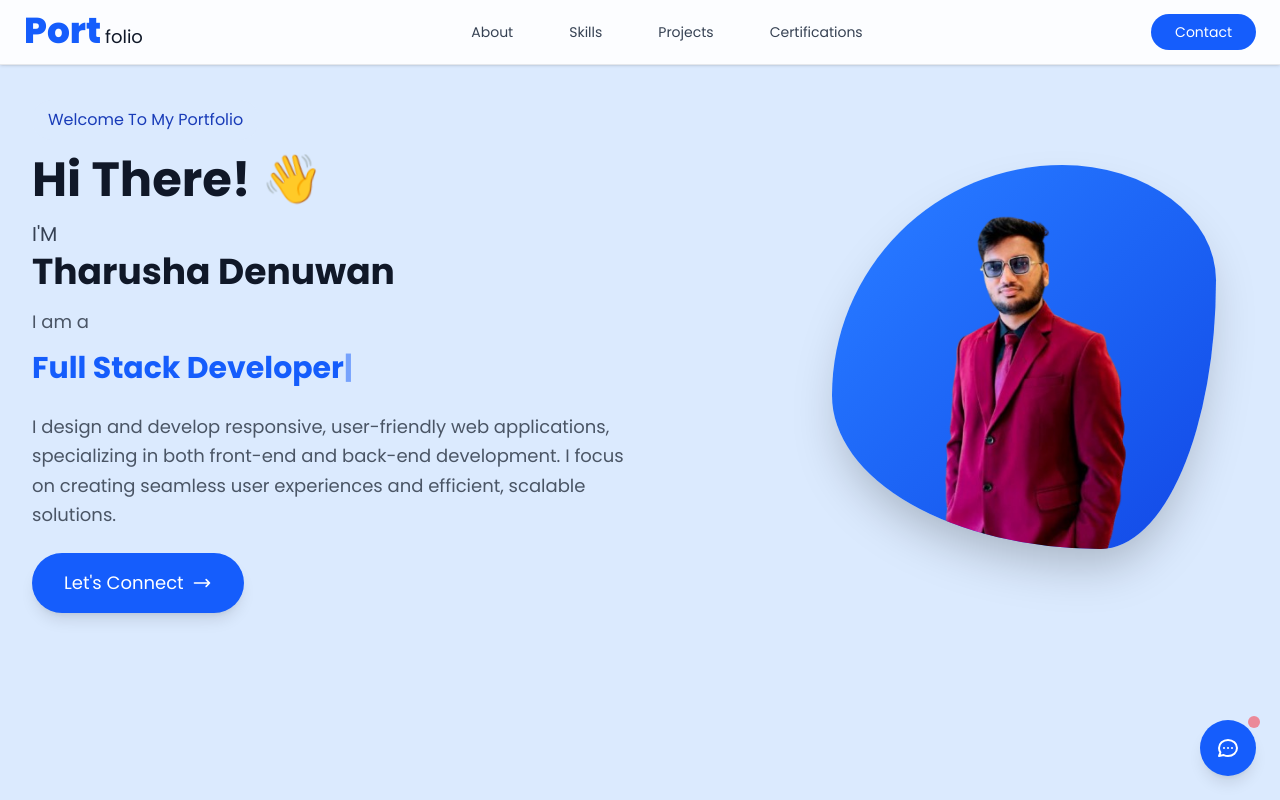
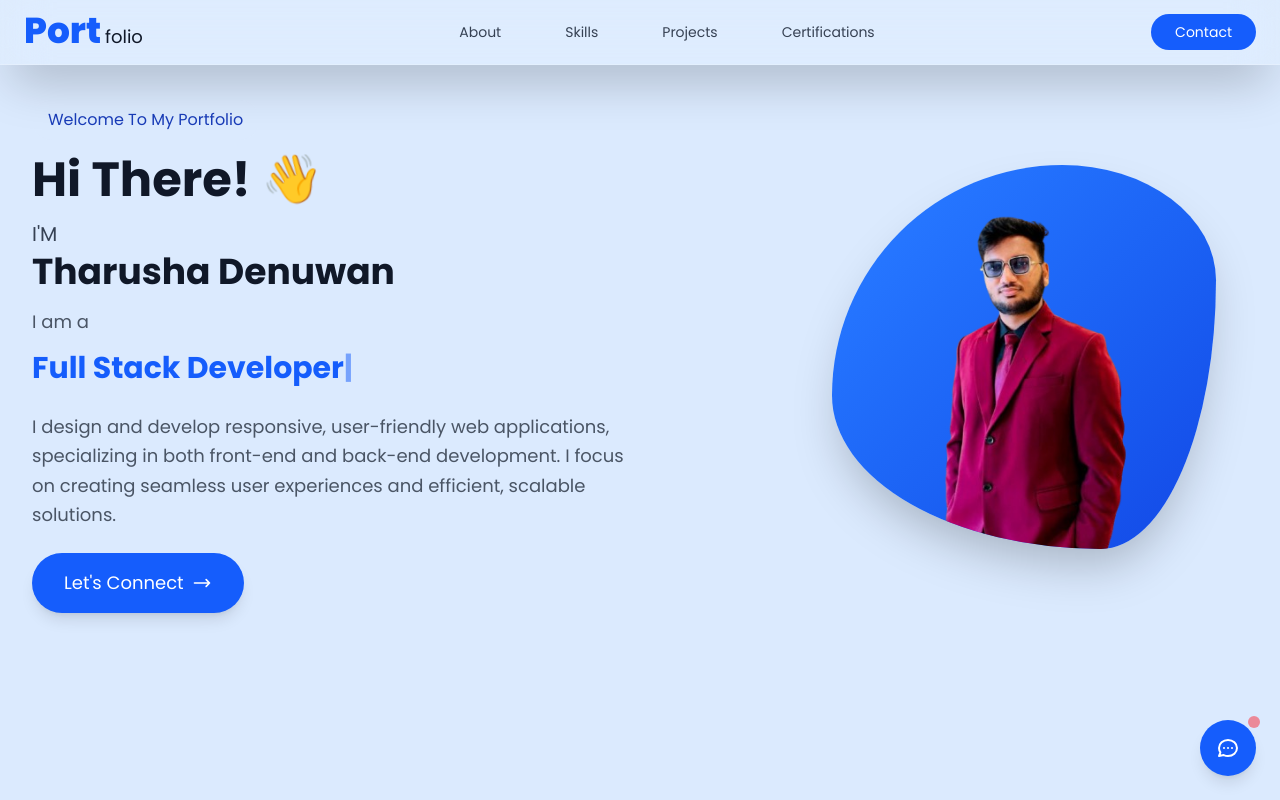
Before and after one commit to TharushaDenuwan/portfolio-new, a Next.js app: page / in a window 1280 px wide. Shown: the top 800 px of the page. Built offline with nearby package versions, Linux system fonts and the light colour scheme.

Commit message:
updated code

```diff
--- a/src/features/navigation/navigation.tsx
+++ b/src/features/navigation/navigation.tsx
@@ -46,7 +46,7 @@ const Navigation = () => {
   ];
 
   return (
-    <nav className="fixed top-0 left-0 right-0 z-50 bg-white/90 backdrop-blur-md border-b border-gray-200 shadow-sm w-full">
+    <nav className="fixed top-0 left-0 right-0 z-50 bg-white/10 backdrop-blur-xl border-b border-white/20 shadow-2xl w-full">
       <div className="w-full max-w-7xl mx-auto px-3 sm:px-4 lg:px-6">
         <div className="flex items-center justify-between h-16 w-full">
           {/* Left side - Portfolio Logo */}
@@ -69,7 +69,7 @@ const Navigation = () => {
                   key={item.name}
                   href={item.href}
                   onClick={(e) => handleSmoothScroll(e, item.targetId)}
-                  className="text-gray-700 hover:text-blue-600 px-3 py-2 rounded-md text-sm font-medium transition-colors duration-300 hover:bg-blue-50"
+                  className="text-gray-700 hover:text-white px-4 py-2 rounded-md text-sm font-medium transition-colors duration-300 hover:bg-blue-700 "
                 >
                   {item.name}
                 </Link>
@@ -136,7 +136,7 @@ const Navigation = () => {
 
       {/* Mobile menu */}
       <div className={`md:hidden ${isMenuOpen ? 'block' : 'hidden'} w-full overflow-hidden`}>
-        <div className="px-3 pt-2 pb-3 space-y-1 bg-white border-t border-gray-200 w-full">
+        <div className="px-3 pt-2 pb-3 space-y-1 bg-white/10 backdrop-blur-xl border-t border-white/20 w-full">
           {navItems.map((item) => (
             <Link
               key={item.name}
```
